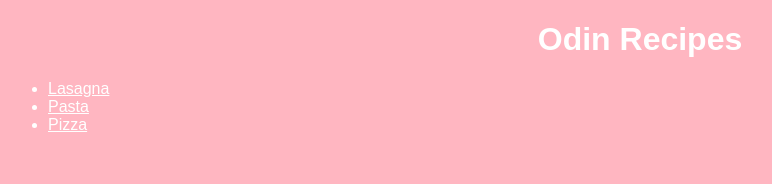
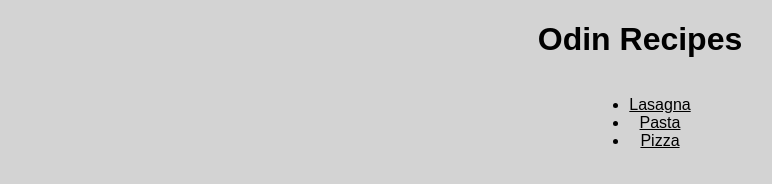
Before and after one commit to mawilliams098/odin-recipes, a plain HTML site: page index.html in a window 1280 px wide. Shown: the whole page, without its empty margins (0-772 px from the left). Drawn offline with Linux system fonts and the light colour scheme.

Commit message:
Center lists

```diff
--- a/index.html
+++ b/index.html
@@ -8,10 +8,13 @@
 </head>
 <body>
     <h1>Odin Recipes</h1>
-    <ul>
-        <li><a href="recipes/lasagna.html">Lasagna</a></li>
-        <li><a href="recipes/pasta.html">Pasta</a></li>
-        <li><a href="recipes/pizza.html">Pizza</a></li>
-    </ul>
+    <div class="recipe-list">
+        <ul>
+            <li><a href="recipes/lasagna.html">Lasagna</a></li>
+            <li><a href="recipes/pasta.html">Pasta</a></li>
+            <li><a href="recipes/pizza.html">Pizza</a></li>
+        </ul>
+    </div>
+
 </body>
 </html>
--- a/styles.css
+++ b/styles.css
@@ -1,8 +1,8 @@
 /* styles.css */
 
 * {
-    background-color: lightpink;
-    color: white;
+    background-color: lightgrey;
+    color: black;
 }
 
 body {
@@ -12,3 +12,12 @@ body {
 h1 {
     text-align: center;
 }
+
+/* lists and their elements are default display:block */
+.recipe-list {
+    text-align: center;
+}
+
+ul {
+    display: inline-block;
+}
```
Also changed, not shown: recipes/lasagna.html (+8 -5 lines).
